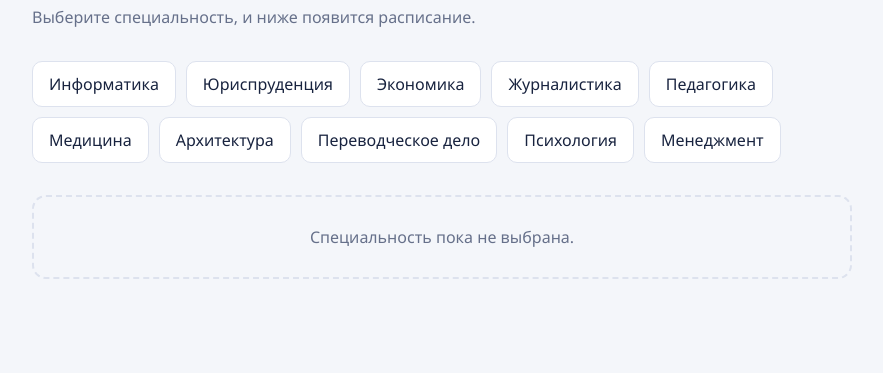
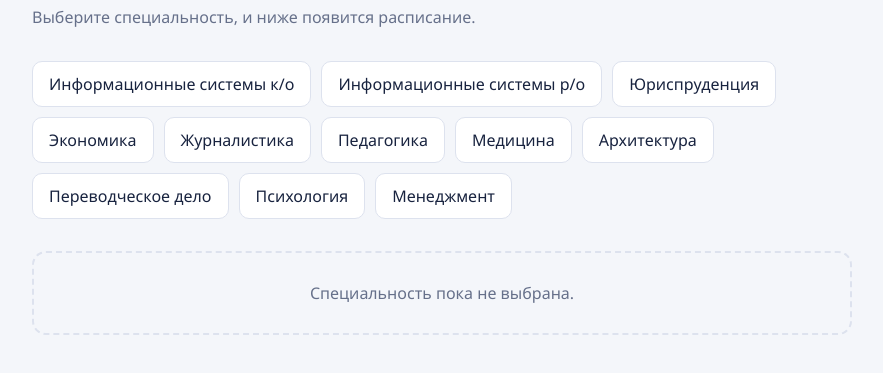
Before and after one commit to tur2026/rv, a plain HTML site: page index.html in a window 1280 px wide. Shown: the part 113-486 px from the top of the page, without its empty margins (198-1081 px from the left). Drawn offline with Linux system fonts and the light colour scheme.

Commit message:
Update index.html

```diff
--- a/index.html
+++ b/index.html
@@ -88,7 +88,15 @@
   // Каждая специальность: название + 7 пар [предмет, преподаватель, время]
   // У каждой специальности время своё
   const SPECIALTIES = [
-    { name: "Информатика", lessons: [
+    { name: "Информационные системы к/о", lessons: [
+      ["Программирование на Python", "Ахметов А.Б.", "08:00 – 09:20"],
+      ["Базы данных", "Серикова Д.Н.", "09:30 – 10:50"],
+      ["Алгоритмы и структуры данных", "Омаров Е.К.", "11:00 – 12:20"],
+      ["Веб-разработка", "Нурланова Г.М.", "12:40 – 14:00"],
+      ["Компьютерные сети", "Ким В.А.", "14:00 – 15:20"],
+      ["Дискретная математика", "Жумабаев Т.С.", "15:20 – 16:40"],
+      ["Английский для IT", "Исаева Л.Р.", "17:10 – 18:30"] ]},
+    { name: "Информационные системы р/о", lessons: [
       ["Программирование на Python", "Ахметов А.Б.", "08:00 – 09:20"],
       ["Базы данных", "Серикова Д.Н.", "09:30 – 10:50"],
       ["Алгоритмы и структуры данных", "Омаров Е.К.", "11:00 – 12:20"],
```
